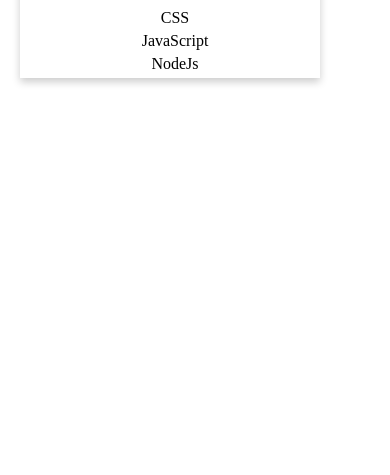
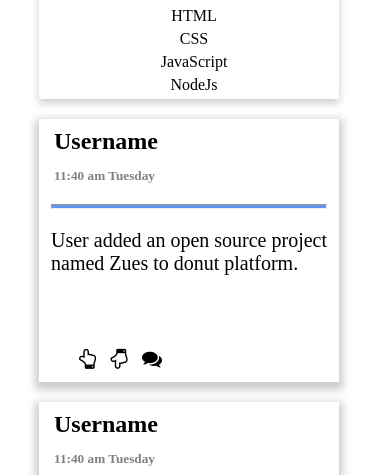
Before and after one commit to Ramanpreet6262/Donut-Profile-Page, a plain HTML site: page index.html in a window 390 px wide. Shown: the part 644-1119 px from the top of the page. Before the commit the page ends 844 px from the top, so only its background shows below. Drawn offline with nearby package versions, Linux system fonts and the light colour scheme.

Commit message:
final commit

```diff
--- a/index.html
+++ b/index.html
@@ -37,10 +37,9 @@
                 <!-- nav bar ends-->
             </header>
         </div>
-
-        <div class="comp-card">
+        <div class="content">
+            <div class="profile">
                 <!-- profile card starts-->
-        <div class="profile">
                 <div class="card">
                     <img src="Images/i1.jpeg" alt="Profile Pic">
                     <h1>John Adam</h1>
@@ -51,7 +50,6 @@
                         <a href="#"><i class="fa fa-twitter"></i></a>
                         <a href="#"><i class="fa fa-linkedin"></i></a>
                         <a href="#"><i class="fa fa-facebook"></i></a>
-                </div>
                     </div>
                 </div>
         <!-- profile card ends-->
@@ -68,7 +66,86 @@
                     </ul>
                 </div>
             </div>
-        <!-- project card ends here -->
+        <!-- project card ends -->
+
+        <!-- feed starts-->
+            <div class="comp-feed">
+            <div class="feed">
+                <h2>Username</h2>
+                <h5>11:40 am   Tuesday</h5>
+                <hr>
+                <p class="description">User added an open source project named Zues to donut platform.</p>
+                <ul>
+                    <li><a href="#"><i class="fa fa-hand-o-up"></i></a></li>
+                    <li><a href="#"><i class="fa fa-hand-o-down"></i></a></li>
+                    <li><a href="#"><i class="fa fa-comments"></i></a></li>
+                </ul>
+            </div>
+
+            <div class="feed">
+                <h2>Username</h2>
+                <h5>11:40 am   Tuesday</h5>
+                <hr>
+                <p class="description">User added an open source project named Zues to donut platform.</p>
+                <ul>
+                    <li><a href="#"><i class="fa fa-hand-o-up"></i></a></li>
+                    <li><a href="#"><i class="fa fa-hand-o-down"></i></a></li>
+                    <li><a href="#"><i class="fa fa-comments"></i></a></li>
+                </ul>
+            </div>
+
+            <div class="feed">
+                <h2>Username</h2>
+                <h5>11:40 am   Tuesday</h5>
+                <hr>
+                <p class="description">User added an open source project named Zues to donut platform.</p>
+                <ul>
+                    <li><a href="#"><i class="fa fa-hand-o-up"></i></a></li>
+                    <li><a href="#"><i class="fa fa-hand-o-down"></i></a></li>
+                    <li><a href="#"><i class="fa fa-comments"></i></a></li>
+                </ul>
+            </div>
+
+            <div class="feed">
+                <h2>Username</h2>
+                <h5>11:40 am   Tuesday</h5>
+                <hr>
+                <p class="description">User added an open source project named Zues to donut platform.</p>
+                <ul>
+                    <li><a href="#"><i class="fa fa-hand-o-up"></i></a></li>
+                    <li><a href="#"><i class="fa fa-hand-o-down"></i></a></li>
+                    <li><a href="#"><i class="fa fa-comments"></i></a></li>
+                </ul>
+            </div>
+
+            <div class="feed">
+                <h2>Username</h2>
+                <h5>11:40 am   Tuesday</h5>
+                <hr>
+                <p class="description">User added an open source project named Zues to donut platform.</p>
+                <ul>
+                    <li><a href="#"><i class="fa fa-hand-o-up"></i></a></li>
+                    <li><a href="#"><i class="fa fa-hand-o-down"></i></a></li>
+                    <li><a href="#"><i class="fa fa-comments"></i></a></li>
+                </ul>
+            </div>
+
+            <div class="feed">
+                <h2>Username</h2>
+                <h5>11:40 am   Tuesday</h5>
+                <hr>
+                <p class="description">User added an open source project named Zues to donut platform.</p>
+                <ul>
+                    <li><a href="#"><i class="fa fa-hand-o-up"></i></a></li>
+                    <li><a href="#"><i class="fa fa-hand-o-down"></i></a></li>
+                    <li><a href="#"><i class="fa fa-comments"></i></a></li>
+                </ul>
+            </div>
+
+            </div>
+            <!-- feed ends-->
+
+        </div>
     <script>
 
         //Menu toggle-button
--- a/style.css
+++ b/style.css
@@ -1,7 +1,7 @@
 html,body {
     margin: 0;
     padding: 0;
-    width: 100%;
+     width: 100%;
 }
 
 body {
@@ -85,7 +85,7 @@
     overflow: hidden;
 }
 
-@media(max-width: 600px) {
+@media(max-width: 750px) {
     .logo {
         position: fixed;
         top: 0;
@@ -138,15 +138,17 @@
 }
 /* nav bar ends*/
 
-.comp-card{
-     float: left;
+.content {
+    margin-left: 20px;
 }
-/* profile card starts*/
 
 .profile {
     max-width: 300px;
     margin: 20px 0 0 20px;
 }
+
+/* profile card starts*/
+
 .card {
     box-shadow: 0 4px 8px 0 rgba(0, 0, 0, 0.2);
     max-width: 300px;
@@ -181,13 +183,6 @@
     padding-bottom: 7px;
 }
 
-@media(max-width: 600px) {
-    .card {
-        margin-top: 18%;
-        margin-left: 6%;
-        float: none;
-    }
-}
 
 /* profile card ends*/
 
@@ -195,11 +190,13 @@
 
 .project {
     box-shadow: 0 4px 8px 0 rgba(0, 0, 0, 0.2);
-    margin: 20px 0 0 20px;
+    margin: 20px 0 0 0;
     max-width: 300px;
+
 }
 .project h1 {
     text-align: center;
+
 }
 .project ul li {
     list-style-type: none;
@@ -207,3 +204,97 @@
     padding-right: 30px;
     padding-bottom: 5px;
 }
+
+/* project card ends*/
+
+/* feed starts */
+.comp-feed{
+    width:60%;
+    margin-left:30%;
+    margin-top: -37%;
+
+}
+.comp-feed .feed{
+    float: right;
+}
+.feed {
+    width: 700px;
+    float: right;
+     box-shadow: 0 4px 8px 4px rgba(0, 0.2, 0, 0.2);
+    margin-right: 25%;
+    margin-bottom: 2%;
+
+}
+
+.feed h2 {
+    padding-left: 5%;
+}
+
+.feed hr {
+    margin-left: 4%;
+    margin-right: 4%;
+    margin-top: -1%;
+    height: 3px;
+    background-color: cornflowerblue;
+}
+.feed h5 {
+    padding-left: 5%;
+    margin-top: -2%;
+    color: grey;
+}
+
+.description {
+    margin-left: 4%;
+    height: 100px;
+    font-size: 20px;
+}
+
+.feed ul li {
+    list-style-type: none;
+    display: inline;
+}
+
+.feed ul li i {
+    font-size: 20px;
+    padding-right: 4%;
+    color: black;
+}
+
+
+@media(max-width: 750px) {
+    .card {
+        margin-top: 25%;
+        margin-left: 0;
+        float: none;
+
+    }
+    .profile {
+        margin-left: 10%;
+    }
+
+    .comp-feed{
+        margin-top: 0;
+        width: 20%;
+        margin-left: 10%;
+    }
+    .feed {
+        width: 300px;
+        margin-right: 0;
+        float: none;
+    }
+    .comp-feed .feed{
+        float: none;
+    }
+    .feed ul li i {
+        font-size: 20px;
+        padding-right: 4%;
+        color: black;
+        padding-bottom: 5%
+    }
+
+    .feed h2 {
+        padding-left: 5%;
+        padding-top: 3%;
+    }
+
+}
```
Lines whose indentation alone changed are shown as unchanged.
